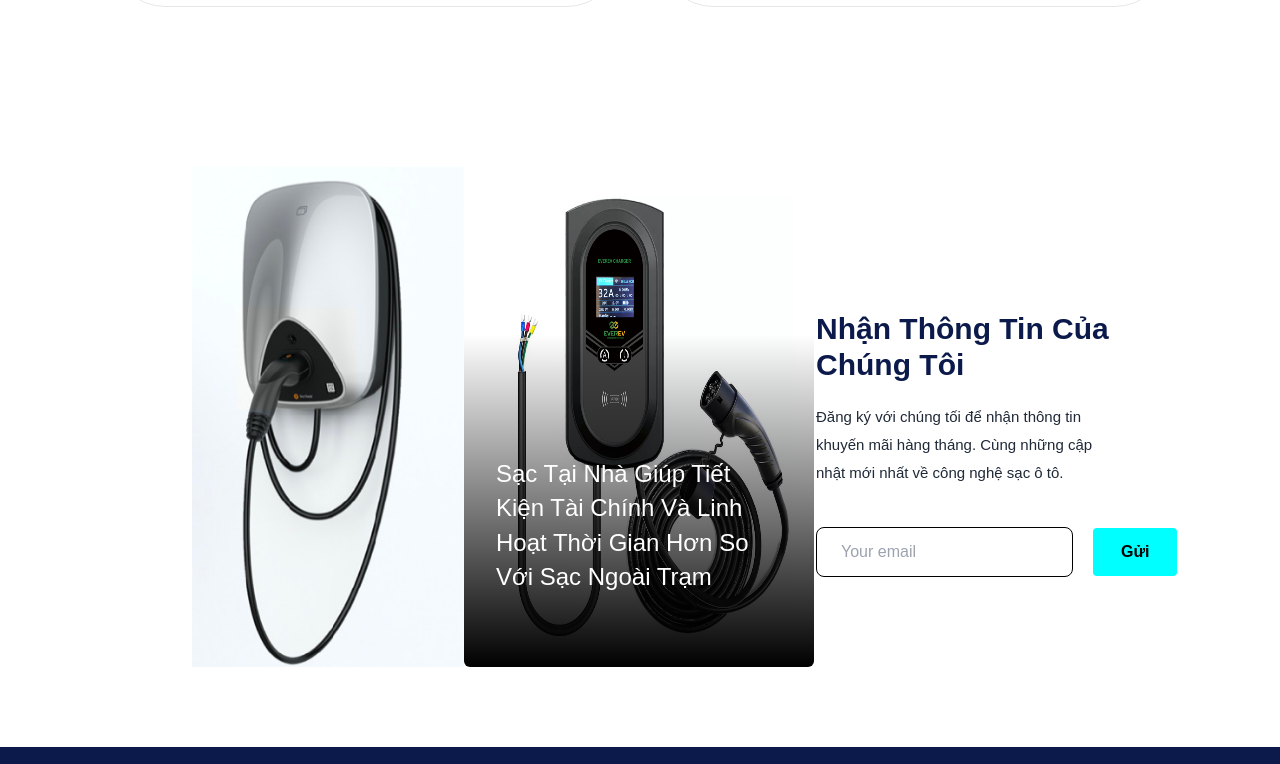
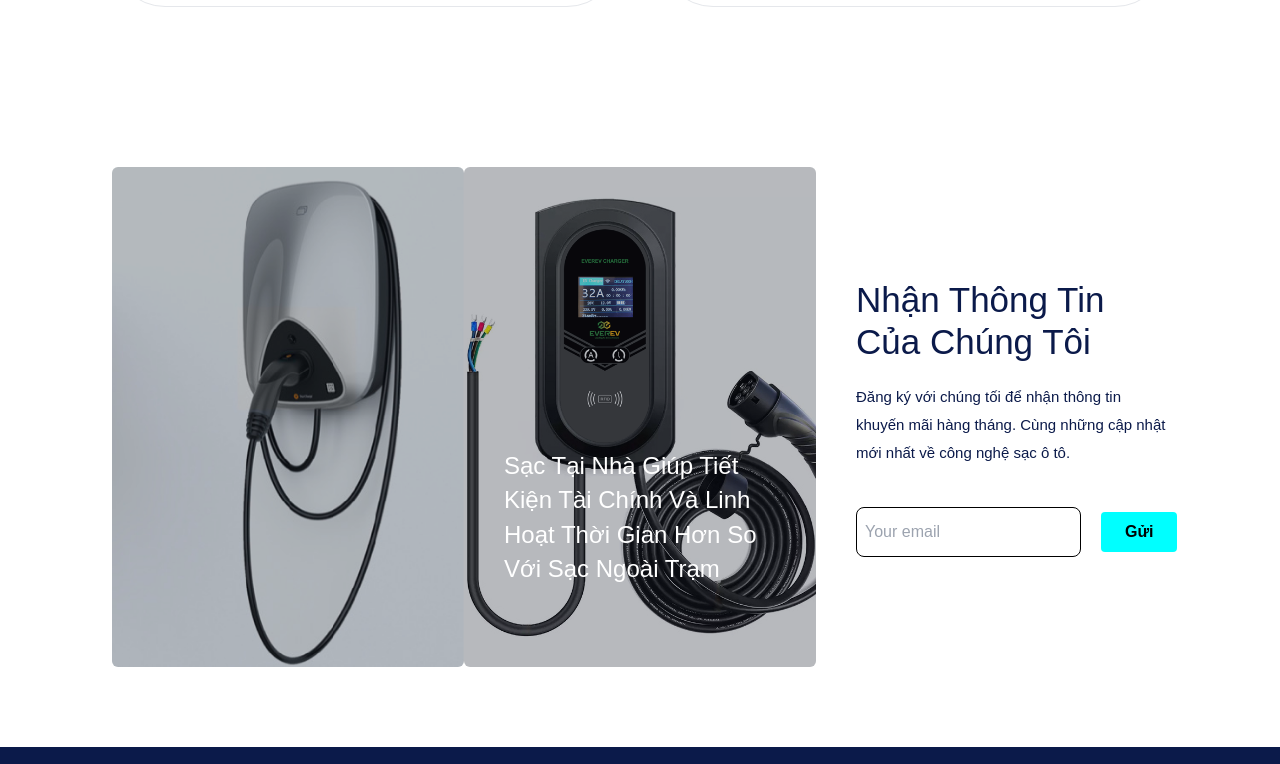
Before and after one commit to QuocDung21/DuanLadingPage, a Next.js app: page / in a window 1280 px wide. Shown: the part 4376-5140 px from the top of the page. Built offline with nearby package versions, Linux system fonts and the light colour scheme.

Commit message:
Taunhanh-14

```diff
--- a/components/Cta.js
+++ b/components/Cta.js
@@ -2,20 +2,41 @@ import React from "react";
 
 const Cta = () => {
   return (
-    <div className="container mx-auto py-30 ">
-      <div className="grid grid-cols-1 sm:grid-cols-2 lg:grid-cols-3 gap-6 lg:gap-0 py-10 lg:py-20 ">
-        <div class="bg-[url('/assets/img1.png')] bg-no-repeat bg-right-top bg-cover ml-[80px] "></div>
+    <div className="container mx-auto">
+      <div className="grid grid-cols-1 md:grid-cols-1 lg:grid-cols-3 gap-6 lg:gap-0 lg:py-20  ">
+        {/* <div className="lg:w-[90%] w-[100%] mx-auto lg:mr-auto">
+          <div class="bg-[url('/assets/img1.png')] h-[500px] bg-cover bg-right"></div>
+        </div> */}
         <div>
-          <div class="card rounded-md overflow-hidden relative group w-[350px]">
-            <img
-              src="/assets/img2.png"
-              alt="bg"
-              class="h-[500px] transform transition duration-[1500ms] ease-in-out hover:scale-125  hover:brightness-50"
-            />
-            <div class="z-10 h-2/3 absolute bottom-0 left-0 w-full bg-gradient-to-t from-black to-transparent"></div>
-            <div class="group-hover:bottom-0 transition-all absolute -bottom-10 left-0 text-white p-8 z-20 duration-[1500ms]">
+          <div className="card rounded-md overflow-hidden relative group  md:mx-auto lg:mr-auto mx-auto">
+            <div class=" transform transition duration-[1500ms] ease-in-out hover:scale-125  hover:brightness-50">
+              <div class="z-10 h-full absolute bottom-0 left-0 w-full bg-gray-900 opacity-30 to-transparent"></div>
+              <div class="bg-[url('/assets/img1.png')] h-[500px] bg-cover bg-right  "></div>
+
+              {/* <img src="/assets/img2.png" alt="bg" class="h-[500px] " /> */}
+            </div>
+            <div class="group-hover:bottom-5 transition-all absolute -bottom-10 left-0 text-white p-10 z-40 duration-[1500ms]">
               <h3 class="mb-20 text-[24px] font-['Muli-sans-serif'] font-light capitalize leading-[1.4em]">
-                <a class="pb-7">
+                <a class="">
+                  {/* Sạc tại nhà giúp tiết kiện tài chính và linh hoạt thời gian
+                  hơn so với sạc ngoài trạm */}
+                </a>
+              </h3>
+            </div>
+          </div>
+        </div>
+
+        <div>
+          <div className="card rounded-md overflow-hidden relative group md:mx-auto lg:mr-auto mx-auto">
+            <div class=" transform transition duration-[1500ms] ease-in-out hover:scale-125  hover:brightness-50">
+              <div class="z-10 h-full absolute bottom-0 left-0 w-full bg-gray-900 opacity-30 to-transparent"></div>
+              <div class="bg-[url('/assets/img2.png')] h-[500px] bg-cover bg-center  "></div>
+
+              {/* <img src="/assets/img2.png" alt="bg" class="h-[500px] " /> */}
+            </div>
+            <div class="group-hover:bottom-5 transition-all absolute -bottom-10 left-0 text-white p-10 z-40 duration-[1500ms]">
+              <h3 class="mb-20 text-[24px] font-['Muli-sans-serif'] font-light capitalize leading-[1.4em]">
+                <a class="">
                   Sạc tại nhà giúp tiết kiện tài chính và linh hoạt thời gian
                   hơn so với sạc ngoài trạm
                 </a>
@@ -23,21 +44,22 @@ const Cta = () => {
             </div>
           </div>
         </div>
-        <div className="flex flex-col gap-5 w-[300px] pt-36 ">
-          <p className=" text-[30px] md:text-2xl lg:text-3xl font-muli text-[#0B1A4A] capitalize leading-[1.2em] font-bold">
+
+        <div className="flex flex-col gap-5 md:w-[100%] pt-28 md:mx-auto  mx-auto lg:pl-[40px]">
+          <h3 className=" md:text-[30px] lg:text-[35px] text-[22px]  text-[#0B1A4A] capitalize leading-[1.2em] font-medium font-b lg:text-left md:text-center text-center">
             Nhận Thông Tin Của Chúng Tôi
-          </p>
-          <p className="text-base sm:text-lg lg:text-[15px] font-medium text-left">
+          </h3>
+          <p className="sm:text-lg lg:text-[15px] font-medium  lg:text-left md:text-center text-[#0B1A4A]  text-center">
             Đăng ký với chúng tối để nhận thông tin khuyến mãi hàng tháng. Cùng
             những cập nhật mới nhất về công nghệ sạc ô tô.
           </p>
-          <div className="flex flex-col lg:flex-row gap-3 lg:gap-5 items-center mt-5">
+          <div className="flex flex-col lg:flex-row gap-3 lg:gap-5 items-center mt-5 pb-[20px]">
             <input
               type="email"
-              className="border border-black p-2 rounded-lg py-3 px-6"
+              className="border border-black p-2 rounded-lg lg:w-[500px] lg:h-[50px] md:w-[100%] w-[100%]"
               placeholder="Your email"
             />
-            <button class="bg-[#00FFFF] hover:bg-[#0B1A4A] text-black hover:text-[#00FFFF] font-bold py-3 px-7  rounded transition duration-300 transform hover:scale-125 hover:filter hover:brightness-90">
+            <button class="bg-[#00FFFF] hover:bg-[#0B1A4A] text-black hover:text-[#00FFFF] font-bold py-2 px-6  rounded transition duration-300 transform hover:scale-125 hover:filter hover:brightness-90 md:w-[100%] lg:w-[100px] w-[100%]">
               Gửi
             </button>
           </div>
```
Also changed, not shown: styles/Cta.module.css (added, +28 -0 lines).
